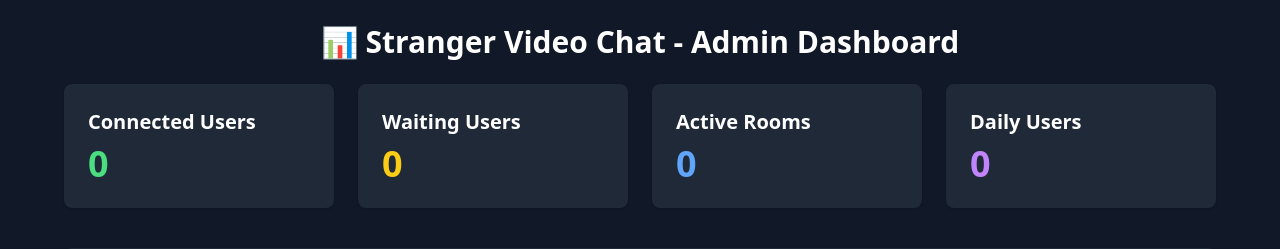
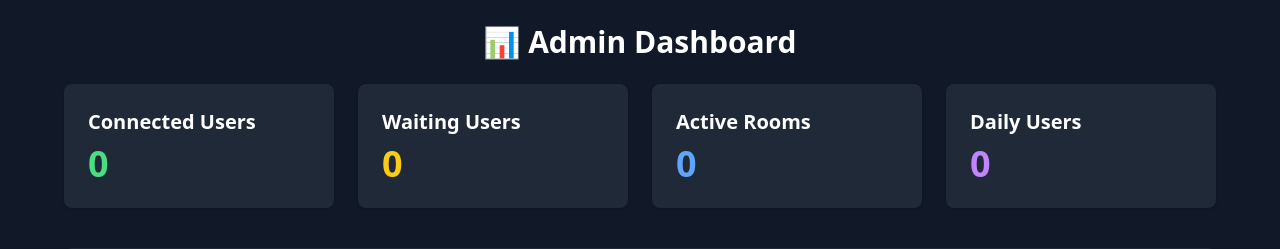
Before and after one commit to Adarshlumi/CHAT_KERALA, a Flask app: page /dashboard in a window 1280 px wide. Shown: the top 249 px of the page. Run offline with Flask 3, Linux system fonts and the light colour scheme; a user stored in the database is signed in; data that the repository does not hold is empty; some libraries are stand-ins or nearby versions.

Commit message:
Update dashboard.html

```diff
--- a/templates/dashboard.html
+++ b/templates/dashboard.html
@@ -10,7 +10,7 @@
 </head>
 <body class="bg-gray-900 text-white min-h-screen p-6">
   <div class="max-w-6xl mx-auto">
-    <h1 class="text-3xl font-bold mb-6 text-center">📊 Stranger Video Chat - Admin Dashboard</h1>
+    <h1 class="text-3xl font-bold mb-6 text-center">📊 Admin Dashboard </h1>
 
     <!-- Stats -->
     <div class="grid grid-cols-1 md:grid-cols-4 gap-6 mb-10">
```
